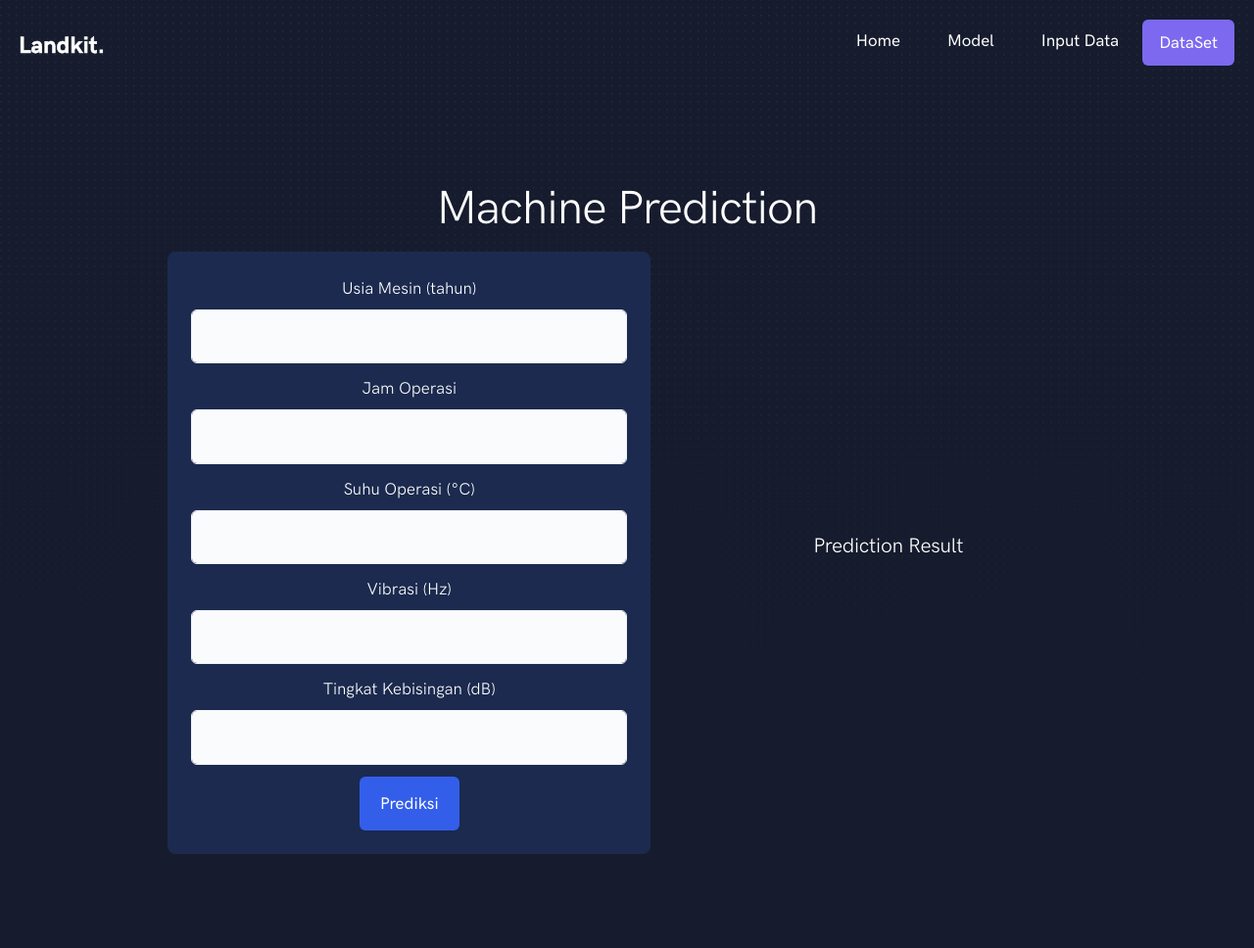
After one commit to H4ntz-M4d/Apps_ML, a Flask app: page /prediction-form in a window 1280 px wide. The commit adds this page. Shown: the whole page at 98% size. Run offline with Flask 3, Linux system fonts and the light colour scheme; parts of the project's set-up code (start-up, migrations or seed data) failed here and were passed over; some libraries are stand-ins or nearby versions.

Commit message:
feat: prediction page and necessary

```diff
--- a/app.py
+++ b/app.py
@@ -1,7 +1,11 @@
 from flask import Flask, request, jsonify, render_template
+import pickle
+import numpy as np
+import pandas as pd
 
 app = Flask(__name__)
-
+with open('knn_model.pkl', 'rb') as model_file:
+    knn_model = pickle.load(model_file)
 @app.route("/")
 def home_page():
     return render_template("home.html")
@@ -9,3 +13,30 @@ def home_page():
 @app.route("/model")
 def model_page():
     return render_template("model.html")
+
+@app.route("/prediction-form")
+def prediction_page():
+    return render_template("Prediction/prediction_page.html")
+
+
+@app.route("/predict", methods=["POST"])
+def predict():
+    try:
+        data = request.form.to_dict()
+
+        input_data = pd.DataFrame({
+            'Usia Mesin (tahun)': [float(data['usia_mesin'])],
+            'Jam Operasi': [float(data['jam_operasi'])],
+            'Suhu Operasi (°C)': [float(data['suhu_operasi'])],
+            'Vibrasi (Hz)': [float(data['vibrasi'])],
+            'Tingkat Kebisingan (dB)': [float(data['tingkat_kebisingan'])]
+        })
+        prediction = knn_model.predict(input_data)
+        result = "YA" if prediction[0] == 1 else "TIDAK"
+
+        return jsonify({"prediction": result, "success": True})
+    except Exception as e:
+        return jsonify({"error": str(e), "success": False}), 400
+
+if __name__ == "__main__":
+    app.run(debug=True)
--- /dev/null
+++ b/templates/Prediction/prediction_page.html
@@ -0,0 +1,140 @@
+{% extends 'base.html' %} {% block content %}
+
+<section class="mt-n11 pt-12 pb-8 pt-md-14 pb-md-11 bg-black bg-pattern-2">
+  <div class="container-fluid">
+    <div class="row justify-content-center align-items-center">
+      <div class="col-12 col-lg-10 text-center" data-aos="fade-up">
+        <!-- Heading -->
+        <h1 class="display-3 text-white mb-4">Machine Prediction</h1>
+        <div class="row mt-n7 justify-content-center align-items-center">
+          <div class="col-12 col-sm-10 col-lg-6 mt-7">
+            <!-- Card -->
+            <div class="card h-100 bg-dark rounded-3">
+              <div class="card-body p-5">
+                <!-- Form -->
+                <form id="predictionForm">
+                  <div class="mb-3">
+                    <label for="usia_mesin" class="form-label text-white"
+                      >Usia Mesin (tahun)</label
+                    >
+                    <input
+                      type="number"
+                      class="form-control bg-light text-dark"
+                      id="usia_mesin"
+                      name="usia_mesin"
+                      required
+                    />
+                  </div>
+                  <div class="mb-3">
+                    <label for="jam_operasi" class="form-label text-white"
+                      >Jam Operasi</label
+                    >
+                    <input
+                      type="number"
+                      class="form-control bg-light text-dark"
+                      id="jam_operasi"
+                      name="jam_operasi"
+                      required
+                    />
+                  </div>
+                  <div class="mb-3">
+                    <label for="suhu_operasi" class="form-label text-white"
+                      >Suhu Operasi (°C)</label
+                    >
+                    <input
+                      type="number"
+                      class="form-control bg-light text-dark"
+                      id="suhu_operasi"
+                      name="suhu_operasi"
+                      required
+                    />
+                  </div>
+                  <div class="mb-3">
+                    <label for="vibrasi" class="form-label text-white"
+                      >Vibrasi (Hz)</label
+                    >
+                    <input
+                      type="number"
+                      step="0.01"
+                      class="form-control bg-light text-dark"
+                      id="vibrasi"
+                      name="vibrasi"
+                      required
+                    />
+                  </div>
+                  <div class="mb-3">
+                    <label
+                      for="tingkat_kebisingan"
+                      class="form-label text-white"
+                      >Tingkat Kebisingan (dB)</label
+                    >
+                    <input
+                      type="number"
+                      step="0.1"
+                      class="form-control bg-light text-dark"
+                      id="tingkat_kebisingan"
+                      name="tingkat_kebisingan"
+                      required
+                    />
+                  </div>
+                  <button type="submit" class="btn btn-primary">
+                    Prediksi
+                  </button>
+                </form>
+              </div>
+            </div>
+          </div>
+          <div class="col-12 col-lg-5 mt-7">
+            <div id="resultSection" class="mt-4" style="display: none"></div>
+              <h3 class="text-white">Prediction Result</h3>
+              <p id="predictionResult" class="text-white"></p>
+            </div>
+          </div>
+        </div>
+        <!-- / .row -->
+      </div>
+    </div>
+    <!-- / .row -->
+  </div>
+  <!-- / .container -->
+</section>
+
+<script src="https://code.jquery.com/jquery-3.6.0.min.js"></script>
+
+<script>
+  $(document).ready(function () {
+    $("#predictionForm").submit(function (e) {
+      e.preventDefault();
+
+      $.ajax({
+        url: "/predict",
+        type: "POST",
+        data: $(this).serialize(),
+        success: function (response) {
+          if (response.success) {
+            $("#predictionResult").text(
+              "Machine Failure Prediction: " + response.prediction
+            );
+            if (response.prediction === "YA") {
+              $("#predictionResult").append(
+                "<br>The machine is predicted to fail. Consider scheduling maintenance soon."
+              );
+            } else {
+              $("#predictionResult").append(
+                "<br>The machine is predicted to operate normally."
+              );
+            }
+            $("#resultSection").show();
+          } else {
+            alert("An error occurred: " + response.error);
+          }
+        },
+        error: function () {
+          alert("An error occurred while processing your request.");
+        },
+      });
+    });
+  });
+</script>
+
+{% endblock %}
--- a/templates/navbar.html
+++ b/templates/navbar.html
@@ -63,8 +63,12 @@
           >
             Input Data
           </a>
+          <ul class="dropdown-menu" aria-labelledby="navbarAccount">
+            <li><a class="dropdown-item" href="{{ url_for('prediction_page') }}">Form Predict</a></li>
+            <li><a class="dropdown-item" href="#">Sub Item 2</a></li>
+          </ul>
         </li>
-      </ul>
+
 
       <!-- Button -->
       <a
```
Also changed, not shown: model.py (+17 -8 lines), 1 other file.
